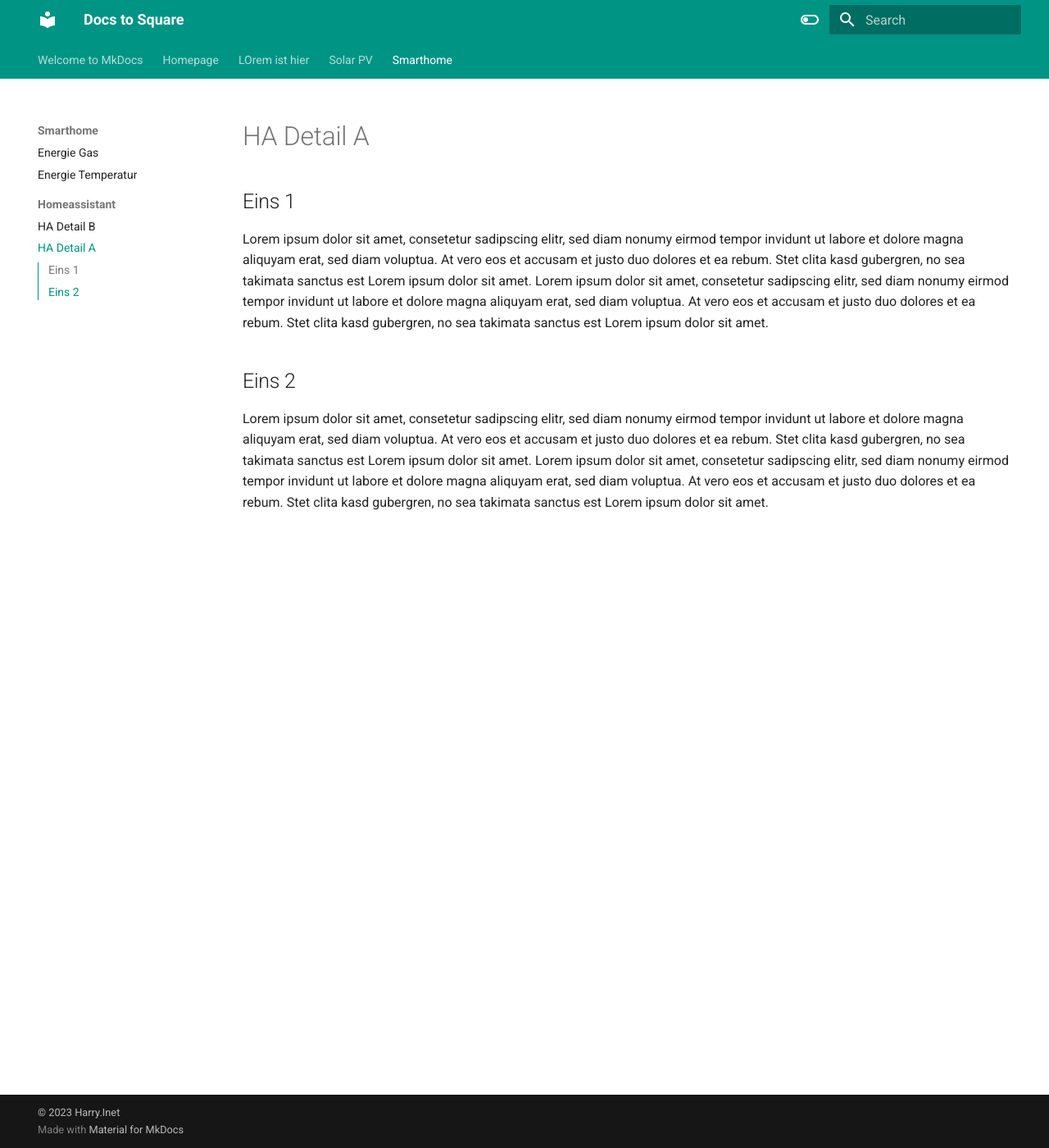
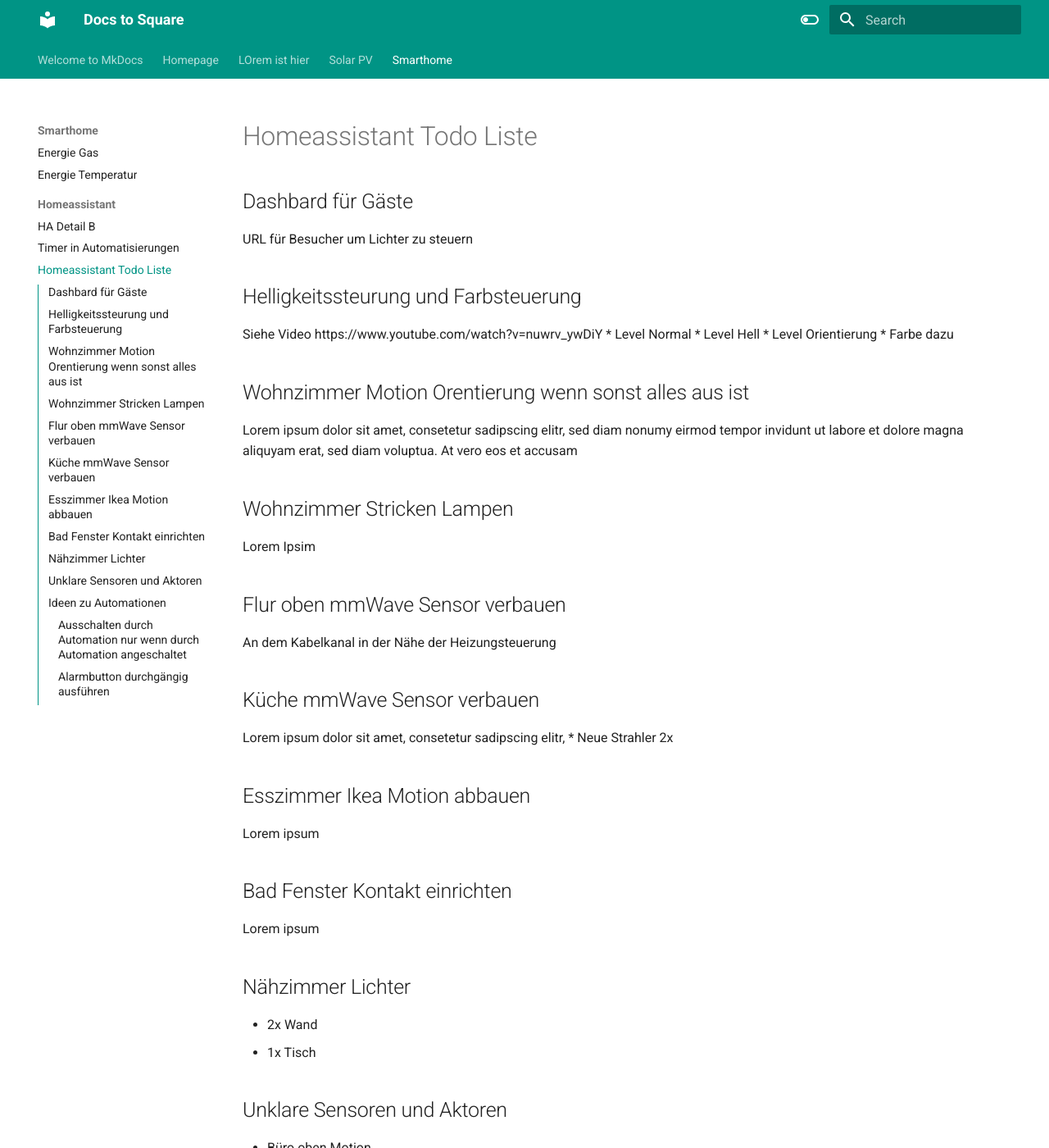
Before and after one commit to harryinet/docs2square, an MkDocs documentation site: the page built from docs/smarthome/homeassistant/ToDo´s und Ideen.md, in a window 1280 px wide and 1400 px high. Shown: the whole window at 82% size. Built offline with MkDocs 1.6.1 and Material for MkDocs 9.7.7, drawn with Linux system fonts in a browser that asks for light colours; some of the changed text lies outside the part shown.

Commit message:
Timer Start

```diff
--- /dev/null
+++ b/docs/smarthome/homeassistant/Timer in Automatisierungen.md
@@ -0,0 +1,5 @@
+# Timer in Automatisierungen
+## Timer
+Lorem
+## IDs
+Lorem
--- a/docs/smarthome/homeassistant/ToDo´s und Ideen.md
+++ b/docs/smarthome/homeassistant/ToDo´s und Ideen.md
@@ -1,6 +1,45 @@
-# HA Detail A
-## Eins 1
-Lorem ipsum dolor sit amet, consetetur sadipscing elitr, sed diam nonumy eirmod tempor invidunt ut labore et dolore magna aliquyam erat, sed diam voluptua. At vero eos et accusam et justo duo dolores et ea rebum. Stet clita kasd gubergren, no sea takimata sanctus est Lorem ipsum dolor sit amet. Lorem ipsum dolor sit amet, consetetur sadipscing elitr, sed diam nonumy eirmod tempor invidunt ut labore et dolore magna aliquyam erat, sed diam voluptua. At vero eos et accusam et justo duo dolores et ea rebum. Stet clita kasd gubergren, no sea takimata sanctus est Lorem ipsum dolor sit amet.
+# Homeassistant Todo Liste
+## Dashbard für Gäste
+URL für Besucher um Lichter zu steuern
 
-## Eins 2
-Lorem ipsum dolor sit amet, consetetur sadipscing elitr, sed diam nonumy eirmod tempor invidunt ut labore et dolore magna aliquyam erat, sed diam voluptua. At vero eos et accusam et justo duo dolores et ea rebum. Stet clita kasd gubergren, no sea takimata sanctus est Lorem ipsum dolor sit amet. Lorem ipsum dolor sit amet, consetetur sadipscing elitr, sed diam nonumy eirmod tempor invidunt ut labore et dolore magna aliquyam erat, sed diam voluptua. At vero eos et accusam et justo duo dolores et ea rebum. Stet clita kasd gubergren, no sea takimata sanctus est Lorem ipsum dolor sit amet.
+## Helligkeitssteurung und Farbsteuerung
+Siehe Video https://www.youtube.com/watch?v=nuwrv_ywDiY
+* Level Normal
+* Level Hell
+* Level Orientierung
+* Farbe dazu
+
+## Wohnzimmer Motion Orentierung wenn sonst alles aus ist
+Lorem ipsum dolor sit amet, consetetur sadipscing elitr, sed diam nonumy eirmod tempor invidunt ut labore et dolore magna aliquyam erat, sed diam voluptua. At vero eos et accusam
+
+## Wohnzimmer Stricken Lampen
+Lorem Ipsim
+
+## Flur oben mmWave Sensor verbauen
+An dem Kabelkanal in der Nähe der Heizungsteuerung
+
+## Küche mmWave Sensor verbauen
+Lorem ipsum dolor sit amet, consetetur sadipscing elitr,
+* Neue Strahler 2x
+
+## Esszimmer Ikea Motion abbauen
+Lorem ipsum
+
+## Bad Fenster Kontakt einrichten
+Lorem ipsum
+
+## Nähzimmer Lichter
+* 2x Wand
+* 1x Tisch
+
+
+## Unklare Sensoren und Aktoren
+* Büro oben Motion
+
+## Ideen zu Automationen
+### Ausschalten durch Automation nur wenn durch Automation angeschaltet
+Sonst wenn von Hand eingeschaltet, dann erst von Hand wieder aus.
+Komplexer Verriegelungsmechanismus
+
+### Alarmbutton durchgängig ausführen
+4x Button, dann Alarm, evtl. über Nodered
```
